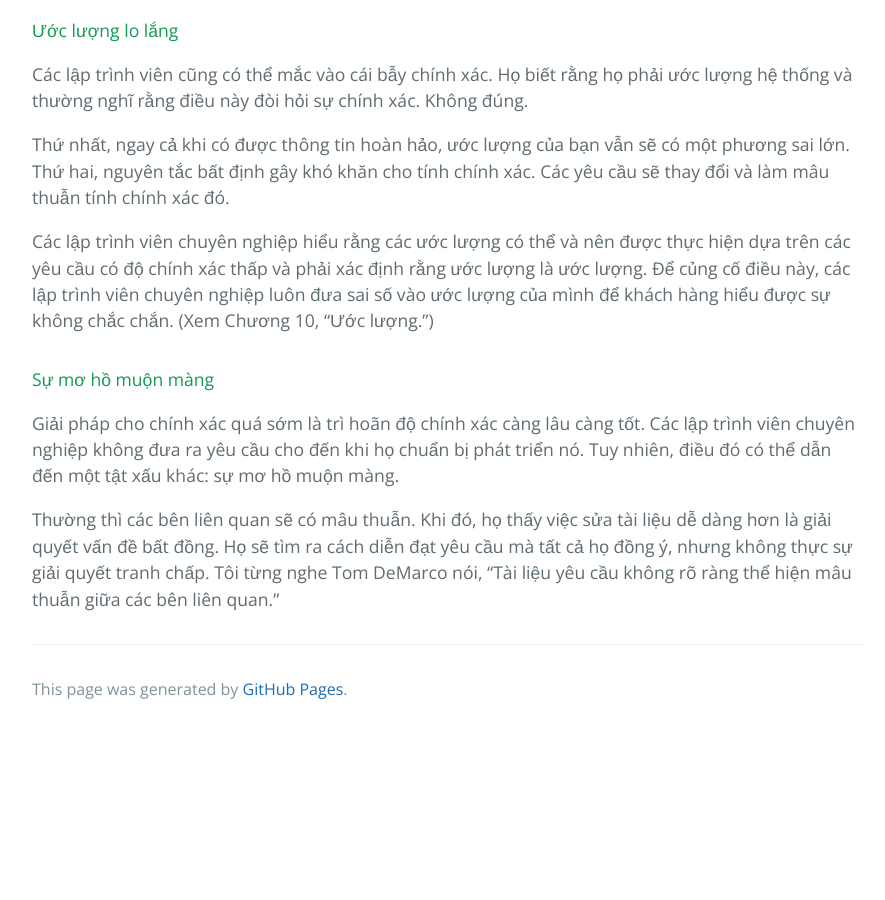
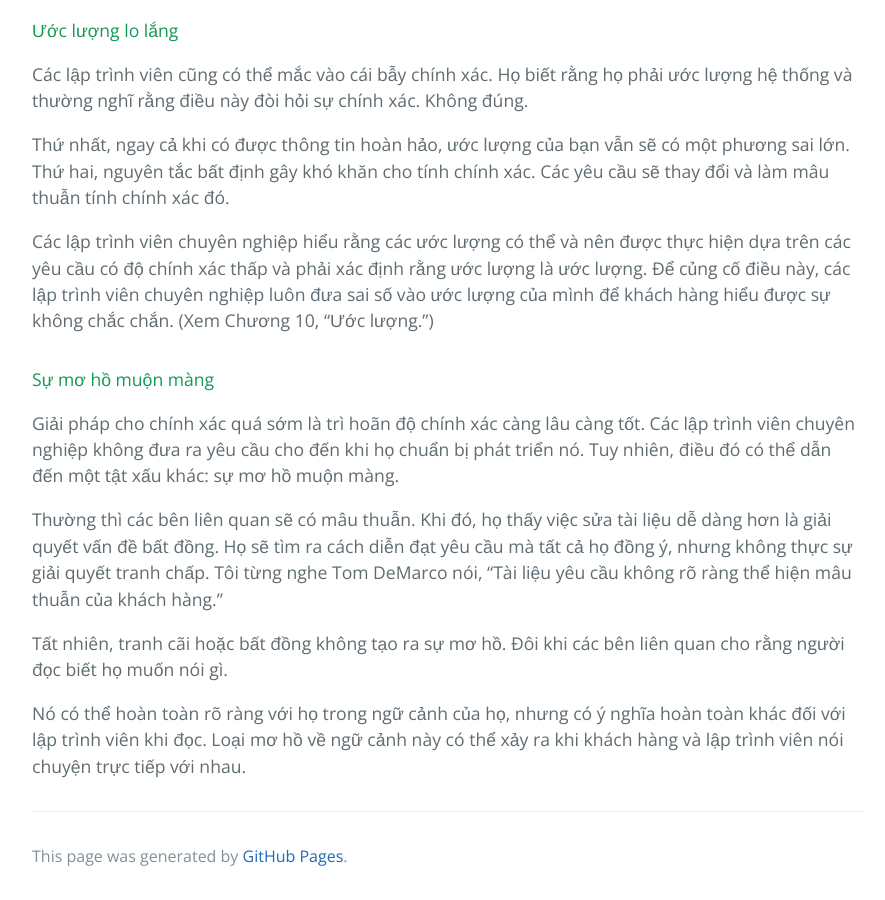
Before and after one commit to HaiBV/haibv.github.io, a Jekyll site: the page built from clean-coder/chapter-7-acceptance-testing.md, in a window 1280 px wide and 900 px high, scrolled down 2693 px. Shown: the whole window, without its empty margins (192-1077 px from the left). Built offline with Jekyll 4.4.1, drawn with Linux system fonts in a browser that asks for light colours; our own code applies the rules of GitHub Pages for plain Markdown files; before the commit the page ends 3426 px from its top, so only the background shows below that.

Commit message:
Book - The Clean Coder - Chapter 7 - Acceptance Testing

```diff
--- a/clean-coder/chapter-7-acceptance-testing.md
+++ b/clean-coder/chapter-7-acceptance-testing.md
@@ -58,4 +58,8 @@ Các lập trình viên chuyên nghiệp hiểu rằng các ước lượng có
 
 Giải pháp cho chính xác quá sớm là trì hoãn độ chính xác càng lâu càng tốt. Các lập trình viên chuyên nghiệp không đưa ra yêu cầu cho đến khi họ chuẩn bị phát triển nó. Tuy nhiên, điều đó có thể dẫn đến một tật xấu khác: sự mơ hồ muộn màng.
 
-Thường thì các bên liên quan sẽ có mâu thuẫn. Khi đó, họ thấy việc sửa tài liệu dễ dàng hơn là giải quyết vấn đề bất đồng. Họ sẽ tìm ra cách diễn đạt yêu cầu mà tất cả họ đồng ý, nhưng không thực sự giải quyết tranh chấp. Tôi từng nghe Tom DeMarco nói, "Tài liệu yêu cầu không rõ ràng thể hiện mâu thuẫn giữa các bên liên quan."
+Thường thì các bên liên quan sẽ có mâu thuẫn. Khi đó, họ thấy việc sửa tài liệu dễ dàng hơn là giải quyết vấn đề bất đồng. Họ sẽ tìm ra cách diễn đạt yêu cầu mà tất cả họ đồng ý, nhưng không thực sự giải quyết tranh chấp. Tôi từng nghe Tom DeMarco nói, "Tài liệu yêu cầu không rõ ràng thể hiện mâu thuẫn của khách hàng."
+
+Tất nhiên, tranh cãi hoặc bất đồng không tạo ra sự mơ hồ. Đôi khi các bên liên quan cho rằng người đọc biết họ muốn nói gì.
+
+Nó có thể hoàn toàn rõ ràng với họ trong ngữ cảnh của họ, nhưng có ý nghĩa hoàn toàn khác đối với lập trình viên khi đọc. Loại mơ hồ về ngữ cảnh này có thể xảy ra khi khách hàng và lập trình viên nói chuyện trực tiếp với nhau.
```
